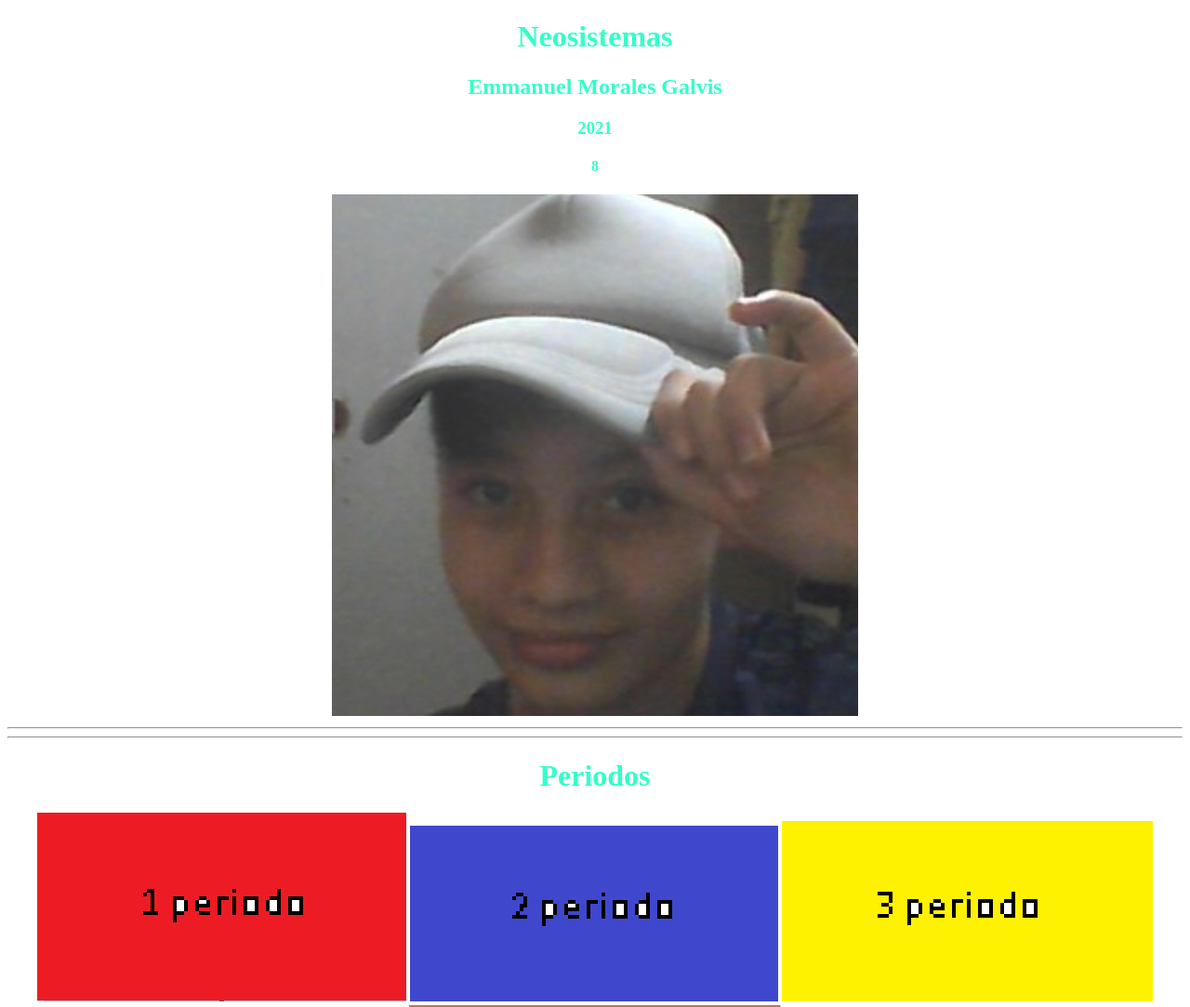
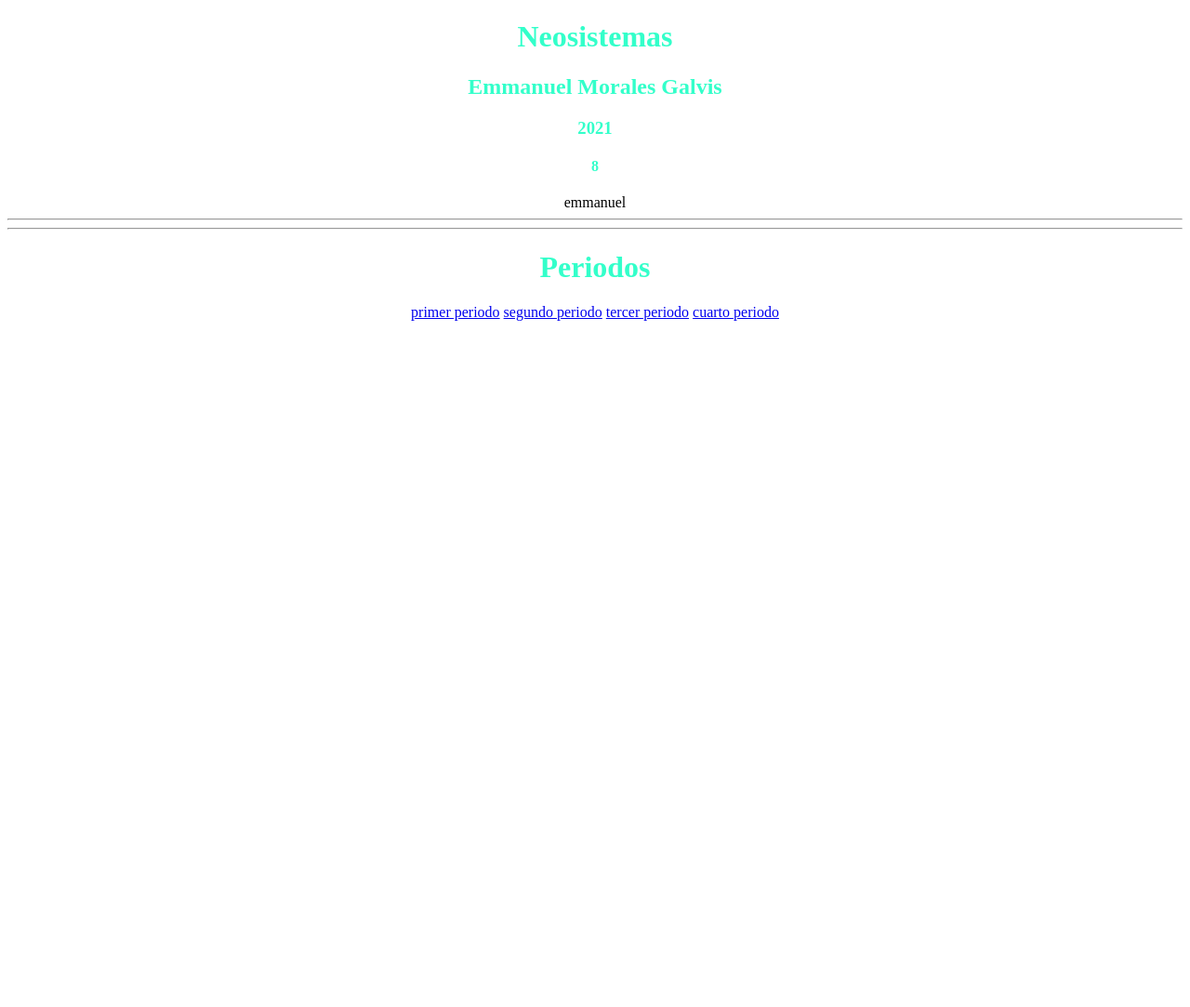
Before and after one commit to emmanuelmorales08/informaticaaa, a plain HTML site: page index.html in a window 1280 px wide. Shown: the top 1083 px of the page at 93% size. After the commit the page ends 800 px from the top, so only its background shows below. Drawn offline with Linux system fonts and the light colour scheme.

Commit message:
Update index.html

```diff
--- a/index.html
+++ b/index.html
@@ -8,15 +8,15 @@
       <center><h2 style="color: #33FFCA">Emmanuel Morales Galvis</h2></center>
       <center><h3 style="color: #33FFCA">2021</h3></center>
       <center><h4 style="color: #33FFCA">8</h4></center>
-      <center><img src="mifoto5.png"></center>
+      <center>emmanuel</center>
       <hr>
       <hr>
       <center><h1 style="color: #33FFCA">Periodos</h1></center>
       <center>
-              <a href="periodo1.html"><img src="boton1.png"></a>
-              <a href="periodo2.html"><img src="boton2.png"></a>
-              <a href="periodo3.html"><img src="boton3.png"></a>
-              <a href="peridoo4.html"><img src="boton4.png"></a>
+              <a href="periodo1.html">primer periodo</a>
+              <a href="periodo2.html">segundo periodo</a>
+              <a href="periodo3.html">tercer periodo</a>
+              <a href="peridoo4.html">cuarto periodo</a>
       </center>
 
 </body>
```
